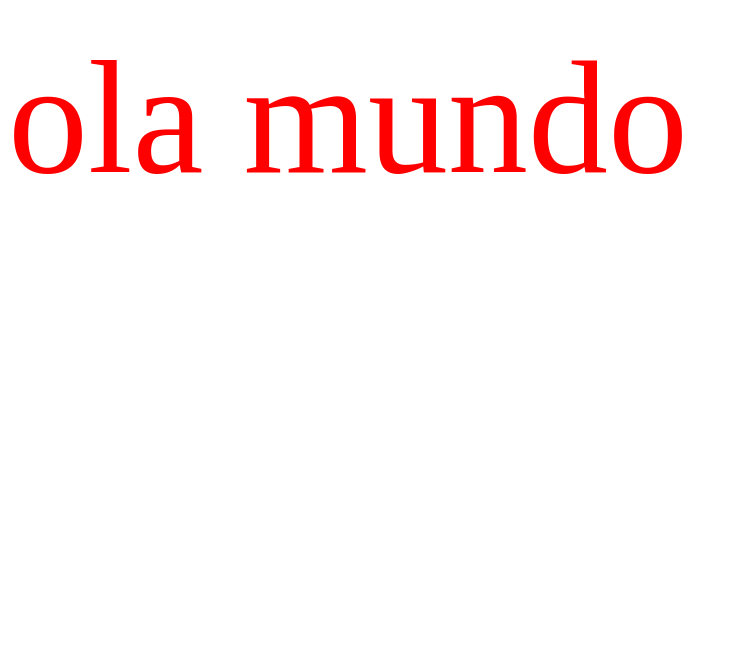
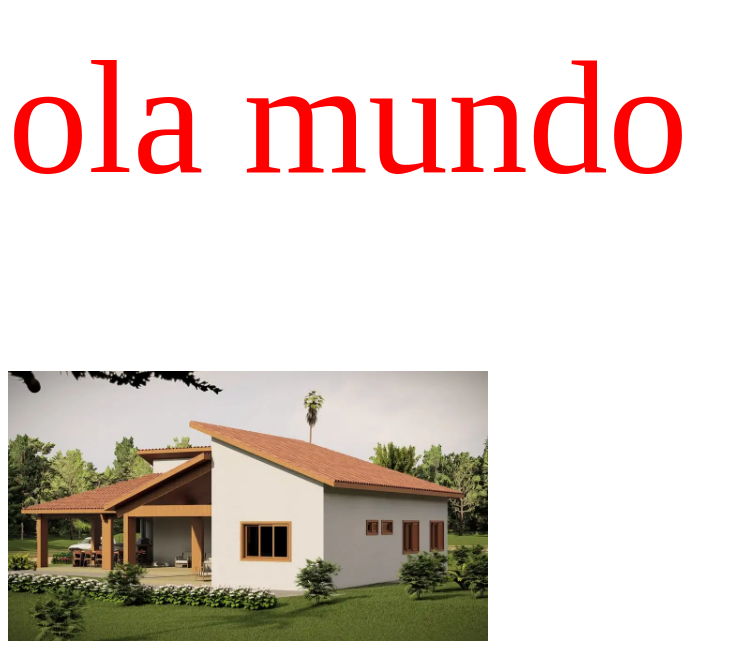
Before and after one commit to Elias3ello/DIW, a plain HTML site: page index.html in a window 1280 px wide. Shown: the part 134-800 px from the top of the page, without its empty margins (0-737 px from the left). Drawn offline with Linux system fonts and the light colour scheme.

Commit message:
inseri uma imagem com sua respectiva formatação

```diff
--- a/index.html
+++ b/index.html
@@ -8,5 +8,6 @@
 </head>
 <body>
     <p style="color: red; font-size: 10rem;">ola mundo</p>
+    <img src="casa.jpeg" style="width: 30rem;"/>
 </body>
 </html>
```
Also changed, not shown: casa.jpeg (added).
